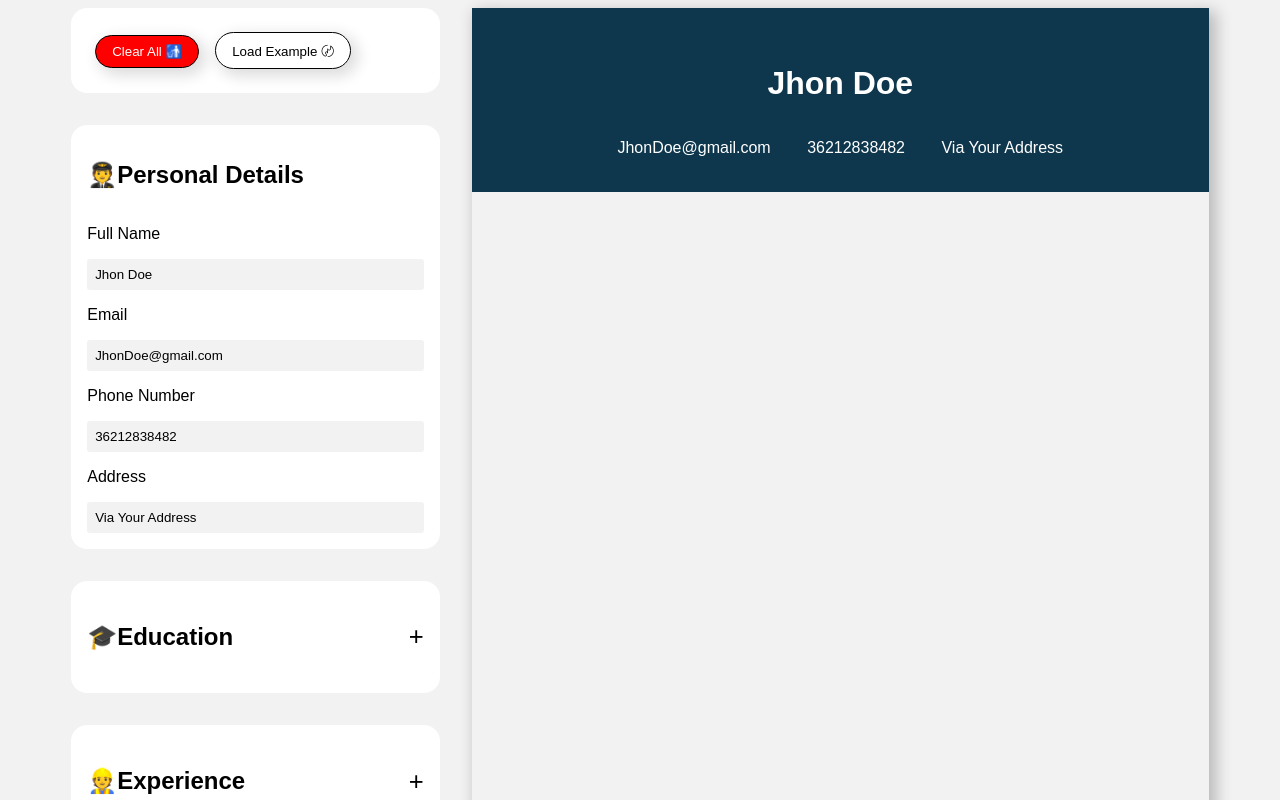
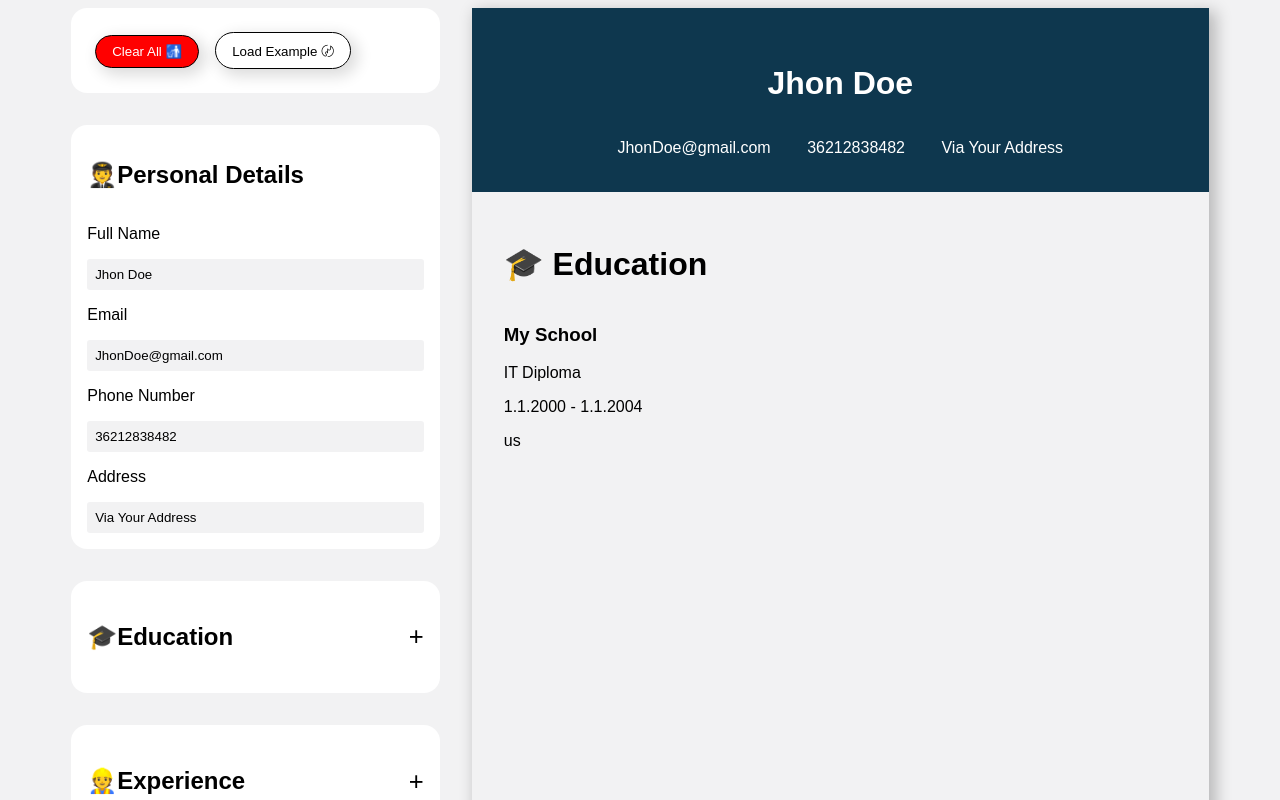
Before and after one commit to xhoni-sheqi/CV-Builder, a React (Vite) app: page / in a window 1280 px wide. Shown: the top 800 px of the page. Built offline with nearby package versions, Linux system fonts and the light colour scheme.

Commit message:
Added feature to create and push on the list state for education

```diff
--- a/src/App.jsx
+++ b/src/App.jsx
@@ -5,10 +5,50 @@ import Tab from "./components/Tab";
 import Button from "./components/Button";
 
 function App() {
+  // personal information states
   const [fullName, setFullName] = useState("Jhon Doe");
   const [email, setEmail] = useState("JhonDoe@gmail.com");
   const [number, setNumber] = useState("36212838482");
   const [address, setAddress] = useState("Via Your Address");
+
+  // educational information states
+
+  const [school, setSchool] = useState("");
+  const [degree, setDegree] = useState("");
+  const [startDate, setStartDate] = useState("");
+  const [endDate, setEndDate] = useState("");
+  const [location, setLocation] = useState("");
+
+  const [listEducation, setListEducation] = useState([
+    {
+      id: Date.now(),
+      school: "My School",
+      degree: "IT Diploma",
+      startDate: "1.1.2000",
+      endDate: "1.1.2004",
+      location: "us",
+    },
+  ]);
+
+  const handleSetListEducation = () => {
+    if (!school || !degree) return;
+    const newEducation = {
+      id: Date.now(),
+      school,
+      degree,
+      startDate,
+      endDate,
+      location,
+    };
+
+    setListEducation([...listEducation, newEducation]);
+    setSchool("");
+    setDegree("");
+    setStartDate("");
+    setEndDate("");
+    setLocation("");
+  };
+
   const handleSetFullName = (e) => {
     setFullName(e.target.value);
   };
@@ -21,11 +61,34 @@ function App() {
   const handleSetAddress = (e) => {
     setAddress(e.target.value);
   };
+
+  const handleSetSchool = (e) => {
+    setSchool(e.target.value);
+  };
+  const handleSetDegree = (e) => {
+    setDegree(e.target.value);
+  };
+  const handleSetStartDate = (e) => {
+    setStartDate(e.target.value);
+  };
+  const handleSetEndDate = (e) => {
+    setEndDate(e.target.value);
+  };
+  const handleSetLocation = (e) => {
+    setLocation(e.target.value);
+  };
+
   const handleClear = () => {
     setAddress("");
     setFullName("");
     setNumber("");
     setEmail("");
+    setSchool("");
+    setDegree("");
+    setStartDate("");
+    setEndDate("");
+    setLocation("");
+    setListEducation([]);
   };
 
   const outputRenders = {
@@ -55,10 +118,21 @@ function App() {
           onSetNumber={handleSetNumber}
           address={address}
           onSetAddress={handleSetAddress}
+          school={school}
+          degree={degree}
+          startDate={startDate}
+          endDate={endDate}
+          location={location}
+          onSetSchool={handleSetSchool}
+          onSetDegree={handleSetDegree}
+          onSetStartDate={handleSetStartDate}
+          onSetEndDate={handleSetEndDate}
+          onSetLocation={handleSetLocation}
+          onAddEducation={handleSetListEducation}
         />
       </div>
       <div className="right">
-        <OutputCV outputRenders={outputRenders} />
+        <OutputCV outputRenders={outputRenders} listEducation={listEducation} />
       </div>
     </div>
   );
--- a/src/components/OutputCV.jsx
+++ b/src/components/OutputCV.jsx
@@ -1,4 +1,4 @@
-function OutputCV({ outputRenders }) {
+function OutputCV({ outputRenders, listEducation }) {
   return (
     <div className="output">
       <div className="output-header">
@@ -9,7 +9,25 @@ function OutputCV({ outputRenders }) {
           <span> {outputRenders.address}</span>
         </div>
       </div>
-      <div className="output-body"></div>
+      <div className="output-body">
+        {listEducation.length > 0 ? (
+          <div className="education">
+            <h1>🎓 Education</h1>
+            {listEducation.map((edu) => (
+              <div className="education-tab" key={edu.id}>
+                <h3>{edu.school}</h3>
+                <p>{edu.degree}</p>
+                <div>
+                  <span>{edu.startDate}</span> - <span>{edu.endDate}</span>
+                </div>
+                <p>{edu.location}</p>
+              </div>
+            ))}
+          </div>
+        ) : (
+          ""
+        )}
+      </div>
     </div>
   );
 }
--- a/src/components/TabList.jsx
+++ b/src/components/TabList.jsx
@@ -35,7 +35,7 @@ function TabList(props) {
         <input type="text" value={props.number} onChange={props.onSetNumber} />
         <label>Address</label>
         <input
-          type="email"
+          type="text"
           value={props.address}
           onChange={props.onSetAddress}
         />
@@ -53,21 +53,39 @@ function TabList(props) {
             {openEducation ? (
               <>
                 <label>School</label>
-                <input type="text" />
+                <input
+                  type="text"
+                  value={props.school}
+                  onChange={props.onSetSchool}
+                />
                 <label>Degree</label>
-                <input type="text" />
-                <div className="date">
-                  <label>Start Date</label>
-                  <input type="text" />
-                  <label>End Date</label>
-                  <input type="text" />
-                </div>
+                <input
+                  type="text"
+                  value={props.degree}
+                  onChange={props.onSetDegree}
+                />
+                <label>Start Date</label>
+                <input
+                  value={props.startDate}
+                  onChange={props.onSetStartDate}
+                  type="date"
+                />
+                <label>End Date</label>
+                <input
+                  type="date"
+                  value={props.endDate}
+                  onChange={props.onSetEndDate}
+                />
                 <label>Location</label>
-                <input type="text" />
+                <input
+                  type="text"
+                  value={props.location}
+                  onChange={props.onSetLocation}
+                />
                 <div>
                   <Button red={true}>Delete</Button>
                   <Button onClick={handleOpenTabEducation}>Cancel</Button>
-                  <Button>Add</Button>
+                  <Button onClick={props.onAddEducation}>Add</Button>
                 </div>
               </>
             ) : (
@@ -94,12 +112,10 @@ function TabList(props) {
                 <input type="text" />
                 <label>Position Title</label>
                 <input type="text" />
-                <div className="date">
-                  <label>Start Date</label>
-                  <input type="text" />
-                  <label>End Date</label>
-                  <input type="text" />
-                </div>
+                <label>Start Date</label>
+                <input type="date" />
+                <label>End Date</label>
+                <input type="date" />
                 <label>Location</label>
                 <input type="text" />
                 <label>Description</label>
--- a/src/index.css
+++ b/src/index.css
@@ -90,14 +90,12 @@ body {
   flex: 5;
 }
 
-.date {
+.output-body .education {
+  padding: 2rem;
   display: flex;
-  gap: 2rem;
-}
-.date input {
-  width: 30%;
+  flex-direction: column;
 }
 
-.date label {
-  white-space: nowrap;
+.output-body .education .education-tab {
+  background: #f2f2f3;
 }
```
